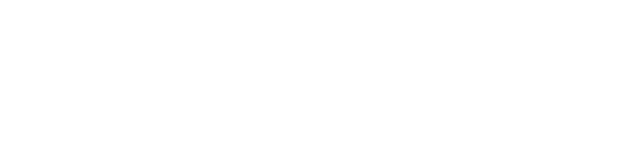
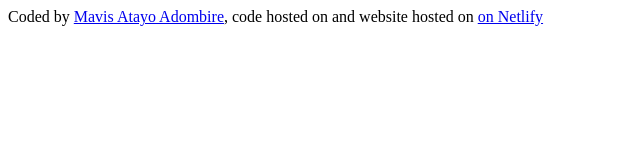
Before and after one commit to madombire/Vanilla-Weather, a plain HTML site: page index.html in a window 1280 px wide. Shown: the whole page, without its empty margins (0-640 px from the left). Drawn offline with Linux system fonts and the light colour scheme.

Commit message:
Updated basic foot note information

```diff
--- a/index.html
+++ b/index.html
@@ -3,11 +3,21 @@
   <head>
     <meta charset="UTF-8" />
     <meta name="viewport" content="width=device-width, initial-scale=1.0" />
-    <title>Document</title>
+    <title>Vanilla Weather App</title>
   </head>
   <body>
     <header></header>
     <main></main>
-    <footer></footer>
+    <footer>
+      Coded by
+      <a href="https://github.com/madombire" target="_blank"
+        >Mavis Atayo Adombire</a
+      >, code hosted on
+      <a
+        href="https://github.com/madombire/Vanilla-Weather"
+        target="_blank"
+      ></a>
+      and website hosted on <a href="a">on Netlify</a>
+    </footer>
   </body>
 </html>
```
